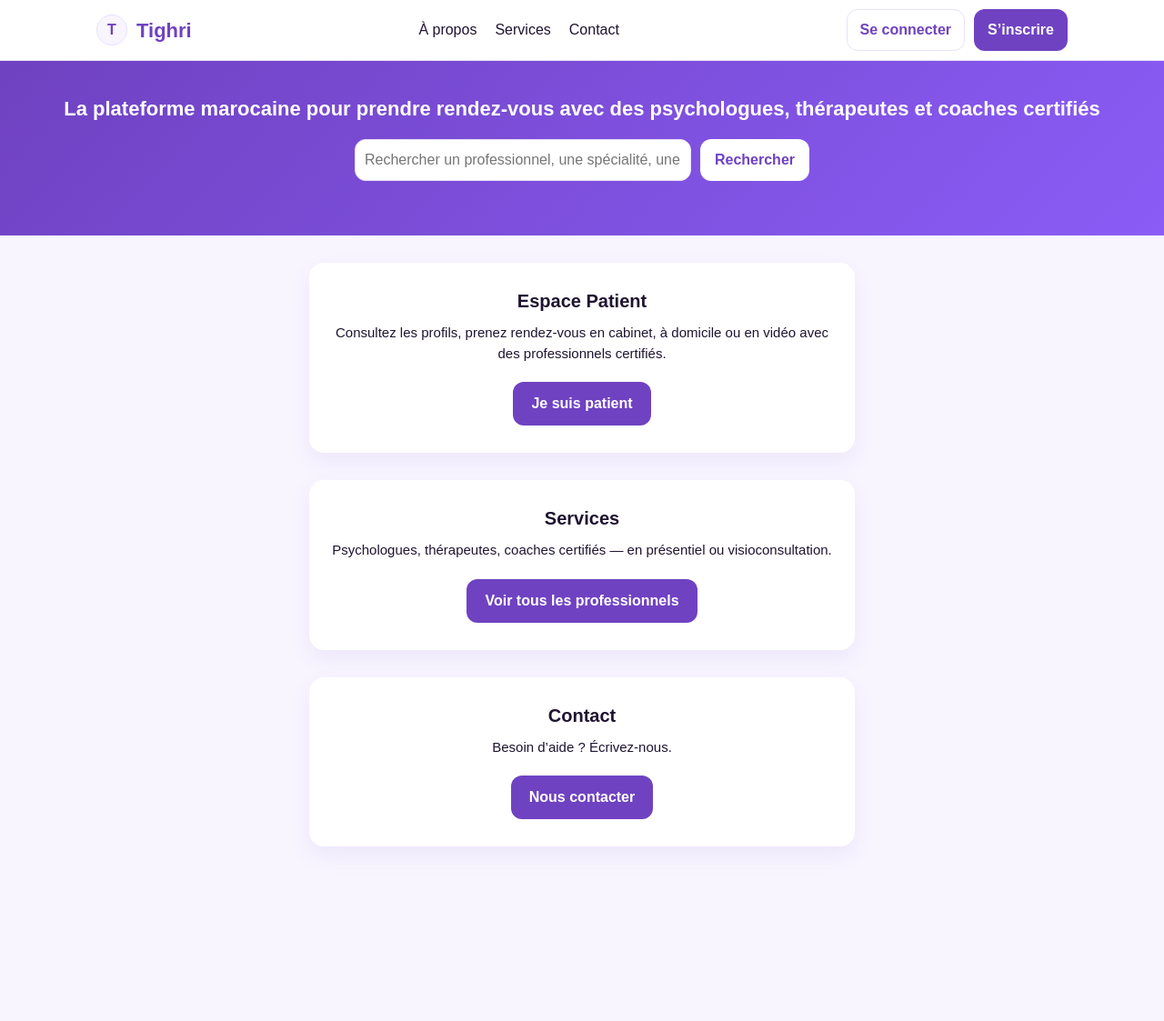
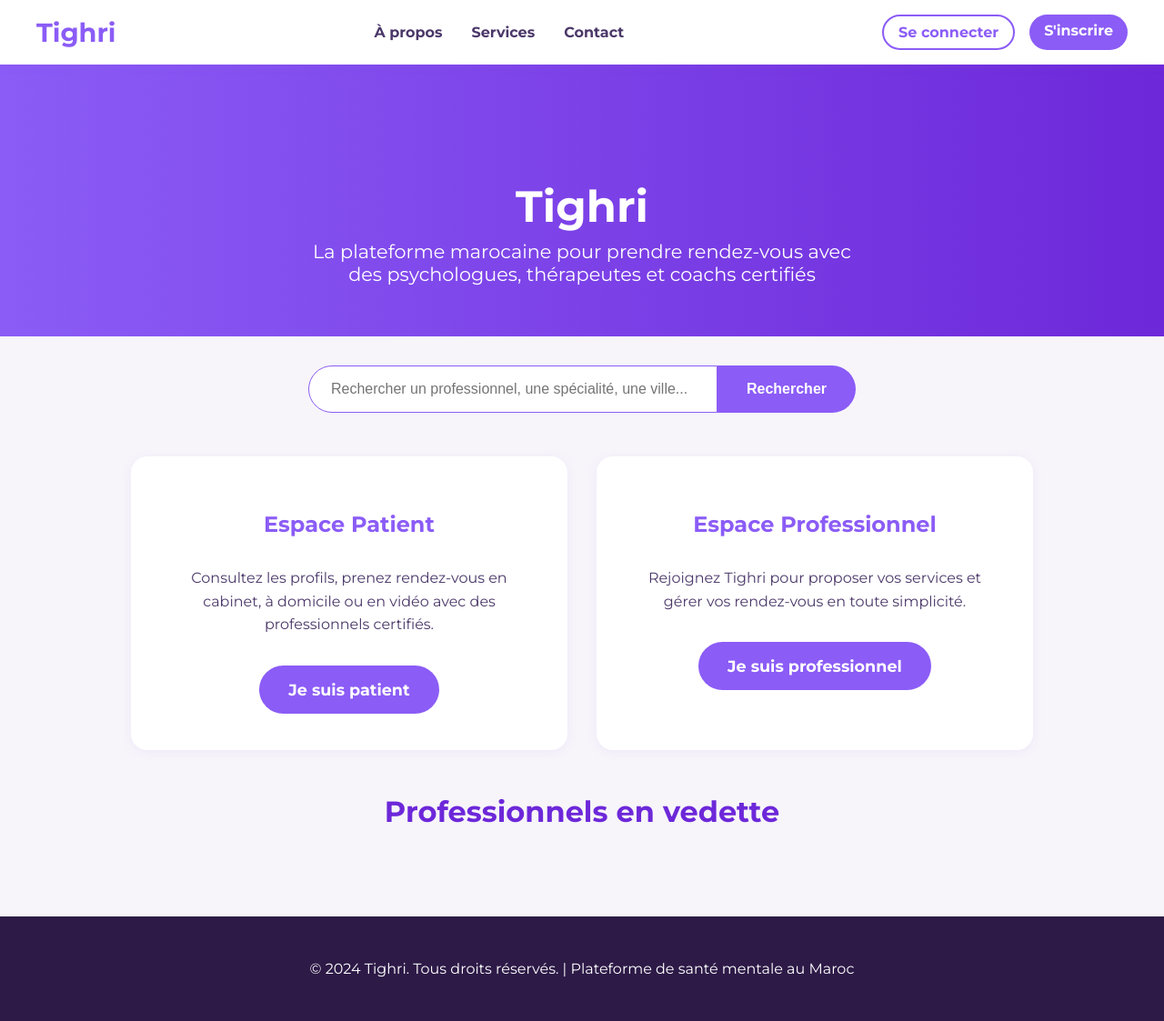
Before and after one commit to asccof/lumia-project-principale, a Flask app: page / in a window 1280 px wide. Shown: the whole page at 91% size. Before the commit the page ends 901 px from the top, so only its background shows below. Run offline with Flask 3, Linux system fonts and the light colour scheme; data that the repository does not hold is empty; some libraries are stand-ins or nearby versions.

Commit message:
Update index.html

```diff
--- a/templates/index.html
+++ b/templates/index.html
@@ -2,218 +2,163 @@
 <html lang="fr">
 <head>
   <meta charset="UTF-8" />
-  <meta name="viewport" content="width=device-width, initial-scale=1.0"/>
-  <title>Tighri – Plateforme de rendez-vous</title>
+  <meta name="viewport" content="width=device-width, initial-scale=1.0" />
+  <meta name="referrer" content="no-referrer" />
+  <title>Tighri - Prendre rendez-vous avec un professionnel</title>
 
-  <!-- (identique à ta version précédente) -->
-  <link href="https://cdn.jsdelivr.net/npm/bootstrap@5.1.3/dist/css/bootstrap.min.css" rel="stylesheet">
-  <link href="https://cdnjs.cloudflare.com/ajax/libs/font-awesome/6.5.2/css/all.min.css" rel="stylesheet">
+  <link href="https://fonts.googleapis.com/css2?family=Montserrat:wght@400;700&display=swap" rel="stylesheet">
+  <link rel="stylesheet" href="{{ url_for('static', filename='mobile.css') }}">
 
   <style>
-    :root{
-      --tgh-primary:#6f42c1;
-      --tgh-soft:#f8f5ff;
-      --tgh-ink:#1f1430;
-      --tgh-line:#e7e1fb;
+    body{font-family:'Montserrat',Arial,sans-serif;background:#f7f5fa;margin:0;color:#2d1a47}
+    .navbar{background:rgba(255,255,255,.95);backdrop-filter:blur(10px);position:fixed;top:0;width:100%;z-index:1000;box-shadow:0 2px 10px rgba(139,92,246,.1)}
+    .nav-container{max-width:1200px;margin:0 auto;display:flex;justify-content:space-between;align-items:center;padding:1rem 2rem}
+    .nav-logo{color:#8B5CF6;font-size:1.8rem;font-weight:700;text-decoration:none}
+    .nav-menu{display:flex;list-style:none;margin:0;padding:0;gap:2rem}
+    .nav-menu a{color:#4B3869;text-decoration:none;font-weight:600;transition:color .2s}
+    .nav-menu a:hover{color:#8B5CF6}
+    .nav-auth{display:flex;gap:1rem}
+    .nav-auth a{padding:.5rem 1rem;border-radius:20px;text-decoration:none;font-weight:600;transition:all .2s}
+    .nav-login{color:#8B5CF6;border:2px solid #8B5CF6}
+    .nav-login:hover{background:#8B5CF6;color:#fff}
+    .nav-register{background:#8B5CF6;color:#fff}
+    .nav-register:hover{background:#6D28D9}
+
+    header{background:linear-gradient(90deg,#8B5CF6 0%,#6D28D9 100%);color:#fff;padding:8rem 0 2rem;text-align:center;margin-top:70px}
+    header h1{margin:0 0 .5rem;font-size:3rem;font-weight:700}
+    header p{margin:0 0 1.5rem;font-size:1.3rem;max-width:600px;margin-left:auto;margin-right:auto}
+
+    .search-bar{display:flex;justify-content:center;margin:2rem 0 1rem}
+    .search-bar input{width:400px;padding:1rem 1.5rem;border:1px solid #8B5CF6;border-radius:30px 0 0 30px;font-size:1rem;outline:none}
+    .search-bar button{padding:1rem 2rem;border:none;background:#8B5CF6;color:#fff;font-size:1rem;border-radius:0 30px 30px 0;cursor:pointer;font-weight:700;transition:background .2s}
+    .search-bar button:hover{background:#6D28D9}
+
+    .sections{display:flex;flex-wrap:wrap;justify-content:center;gap:2rem;margin:3rem 0;padding:0 2rem}
+    .section{background:#fff;border-radius:18px;box-shadow:0 2px 12px rgba(139,92,246,.08);padding:2.5rem;min-width:320px;max-width:400px;flex:1 1 320px;display:flex;flex-direction:column;align-items:center;text-align:center}
+    .section h2{color:#8B5CF6;margin-bottom:1rem;font-size:1.5rem}
+    .section p{margin-bottom:2rem;color:#4B3869;line-height:1.6}
+    .section a{display:inline-block;background:#8B5CF6;color:#fff;padding:1rem 2rem;border-radius:30px;text-decoration:none;font-weight:700;font-size:1.1rem;transition:background .2s}
+    .section a:hover{background:#6D28D9}
+
+    .featured{max-width:1200px;margin:0 auto 4rem;padding:0 2rem}
+    .featured h3{color:#6D28D9;margin-bottom:2rem;text-align:center;font-size:2rem}
+    .professionals{display:flex;flex-wrap:wrap;gap:2rem;justify-content:center}
+
+    .professional-card{background:#fff;border-radius:14px;box-shadow:0 2px 8px rgba(139,92,246,.08);padding:1.5rem;min-width:280px;max-width:320px;flex:1 1 280px;display:flex;flex-direction:column;align-items:center;text-align:center}
+    .avatar-circle{width:96px;height:96px;border-radius:50%;border:3px solid #8B5CF6;display:flex;align-items:center;justify-content:center;overflow:hidden;margin-bottom:1rem;background:linear-gradient(#eee,#ddd)}
+    .avatar-img{width:100%;height:100%;object-fit:cover}
+    .professional-card h4{margin:.5rem 0 .2rem;color:#6D28D9}
+    .professional-card p{color:#4B3869;font-size:.95rem;margin-bottom:1rem}
+    .professional-card a{color:#8B5CF6;text-decoration:none;font-weight:600}
+    .professional-card a:hover{text-decoration:underline}
+
+    .about-section{background:#fff;padding:4rem 2rem;margin:3rem 0}
+    .about-container{max-width:1200px;margin:0 auto;text-align:center}
+    .about-section h2{color:#8B5CF6;font-size:2.5rem;margin-bottom:1rem}
+    .about-section p{color:#4B3869;font-size:1.1rem;line-height:1.8;max-width:800px;margin:0 auto 2rem}
+
+    .services-section{padding:4rem 2rem;background:#f7f5fa}
+    .services-container{max-width:1200px;margin:0 auto}
+    .services-section h2{color:#8B5CF6;font-size:2.5rem;text-align:center;margin-bottom:3rem}
+    .services-grid{display:grid;grid-template-columns:repeat(auto-fit,minmax(300px,1fr));gap:2rem}
+    .service-card{background:#fff;padding:2rem;border-radius:14px;box-shadow:0 2px 8px rgba(139,92,246,.08);text-align:center}
+    .service-card h3{color:#6D28D9;margin-bottom:1rem}
+    .service-card p{color:#4B3869;line-height:1.6}
+
+    .contact-section{background:#8B5CF6;color:#fff;padding:4rem 2rem;text-align:center}
+    .contact-container{max-width:800px;margin:0 auto}
+    .contact-section h2{font-size:2.5rem;margin-bottom:1rem}
+    .contact-section p{font-size:1.1rem;margin-bottom:2rem;opacity:.9}
+    .contact-info{display:flex;justify-content:center;gap:3rem;flex-wrap:wrap}
+    .contact-item{display:flex;flex-direction:column;align-items:center;gap:.5rem}
+    .contact-item strong{font-size:1.1rem}
+
+    footer{background:#2d1a47;color:#fff;text-align:center;padding:2rem}
+
+    @media(max-width:768px){
+      .nav-container{flex-direction:column;gap:1rem}
+      .nav-menu{flex-direction:column;gap:1rem}
+      header{padding:6rem 0 2rem}
+      header h1{font-size:2rem}
+      .search-bar input{width:250px}
+      .sections{flex-direction:column;align-items:center}
+      .contact-info{flex-direction:column;gap:1.5rem}
     }
-
-    body{ background:var(--tgh-soft); color:var(--tgh-ink); font-family:sans-serif; }
-
-    /* ===== HEADER (identique + ajout burger) ===== */
-    .tgh-header{ background:#fff; border-bottom:1px solid var(--tgh-line); }
-    .tgh-header .tgh-container{
-      max-width:1100px; margin:0 auto; padding:10px 16px;
-      display:flex; align-items:center; justify-content:space-between; gap:12px;
-    }
-    .tgh-brand{ display:flex; align-items:center; gap:10px; text-decoration:none; }
-    .tgh-logo-circle{
-      display:inline-grid; place-items:center;
-      width:34px; height:34px; border-radius:50%;
-      background:var(--tgh-soft); color:var(--tgh-primary); font-weight:700;
-      border:1px solid var(--tgh-line);
-    }
-    .tgh-brand-text{ font-weight:800; font-size:22px; color:var(--tgh-primary); }
-
-    .tgh-nav{ position:relative; display:flex; align-items:center; gap:10px; }
-    .tgh-nav-desktop{ list-style:none; display:flex; gap:20px; margin:0; padding:0; }
-    .tgh-nav-desktop a{ color:var(--tgh-ink); text-decoration:none; font-weight:500; }
-    .tgh-nav-desktop a:hover{ color:var(--tgh-primary); text-decoration:underline; }
-
-    /* === AJOUT MINIMAL : bouton burger + panneau === */
-    .tgh-burger{
-      display:none; background:#fff; border:1px solid var(--tgh-line);
-      border-radius:10px; padding:8px; color:var(--tgh-primary); cursor:pointer;
-    }
-    .tgh-burger svg{ display:block; }
-    .tgh-nav-mobile{
-      position:absolute; top:115%; right:0; z-index:1000; width:240px;
-      background:#fff; border:1px solid var(--tgh-line); border-radius:12px;
-      box-shadow:0 12px 34px rgba(111,66,193,.15); padding:8px;
-    }
-    .tgh-nav-mobile a{
-      display:block; padding:10px 12px; border-radius:8px;
-      color:var(--tgh-ink); text-decoration:none; font-weight:500;
-    }
-    .tgh-nav-mobile a:hover{ background:var(--tgh-soft); }
-
-    .tgh-actions{ display:flex; gap:10px; align-items:center; }
-    .tgh-btn{
-      display:inline-flex; align-items:center; justify-content:center;
-      padding:10px 14px; border-radius:12px; text-decoration:none; font-weight:600;
-      border:1px solid transparent; white-space:nowrap;
-    }
-    .tgh-btn-ghost{ color:var(--tgh-primary); background:#fff; border-color:var(--tgh-line); }
-    .tgh-btn-ghost:hover{ background:var(--tgh-soft); }
-    .tgh-btn-primary{ background:var(--tgh-primary); color:#fff; }
-    .tgh-btn-primary:hover{ filter:brightness(.96); }
-
-    /* ===== HERO ===== */
-    .tgh-hero{
-      text-align:center; padding:40px 16px;
-      background:linear-gradient(135deg, var(--tgh-primary), #8b5cf6); color:#fff;
-    }
-    .tgh-hero h1{ font-size:22px; font-weight:600; margin-bottom:16px; }
-
-    .tgh-search{
-      max-width:500px; margin:20px auto; display:flex; gap:10px; flex-wrap:wrap;
-    }
-    .tgh-search input{
-      flex:1; border:1px solid var(--tgh-line); border-radius:12px; padding:10px;
-    }
-    .tgh-search button{
-      border:none; background:#fff; color:var(--tgh-primary);
-      padding:10px 16px; border-radius:12px; font-weight:600;
-    }
-
-    /* ===== PATIENT ===== */
-    .tgh-patient{
-      background:#fff; border-radius:16px; padding:30px 20px;
-      margin:30px auto; max-width:600px; text-align:center;
-      box-shadow:0 10px 25px rgba(111,66,193,.08);
-    }
-    .tgh-patient h2{ font-size:20px; font-weight:700; margin-bottom:12px; }
-    .tgh-patient p{ font-size:15px; margin-bottom:20px; }
-    .tgh-patient a{
-      display:inline-block; background:var(--tgh-primary); color:#fff;
-      padding:12px 20px; border-radius:12px; font-weight:600; text-decoration:none;
-    }
-
-    /* ===== Responsive ===== */
-    @media (max-width: 767.98px){
-      /* cacher uniquement la nav desktop (les 3 liens) et montrer le burger */
-      .tgh-nav-desktop{ display:none; }
-      .tgh-burger{ display:inline-flex; }
-
-      .tgh-brand-text{ font-size:20px; }
-      .tgh-actions .tgh-btn{ padding:8px 12px; border-radius:10px; }
-      .tgh-hero{ padding: 2.25rem 1rem; }
-      .tgh-hero h1{ font-size: 1.2rem; }
-      .tgh-search{ margin-top:.75rem; }
-    }
-
-    @media (prefers-reduced-motion: no-preference){
-      .tgh-nav-mobile{ transition:opacity .18s ease, transform .18s ease; }
-      .tgh-nav-mobile[data-open="true"]{ opacity:1; transform:translateY(0); }
-      .tgh-nav-mobile[data-open="false"]{ opacity:0; transform:translateY(-6px); }
+    @media(max-width:480px){
+      .nav-container{padding:.6rem 1rem;gap:.5rem}
+      header{padding:5.5rem 1rem 1.5rem;margin-top:64px}
+      .search-bar{flex-direction:column;align-items:stretch;padding:0 1rem;gap:.5rem}
+      .search-bar input,.search-bar button{width:100%;border-radius:12px}
+      .sections{padding:0 1rem;gap:1rem;margin:2rem 0}
+      .section{min-width:0;width:100%;max-width:100%;padding:1.25rem}
+      .featured{padding:0 1rem}
+      .professional-card{max-width:100%}
     }
   </style>
 </head>
 <body>
-
-  <!-- ===== HEADER (identique à ta version, avec burger ajouté) ===== -->
-  <header class="tgh-header" role="banner">
-    <div class="tgh-container">
-      <a class="tgh-brand" href="/" aria-label="Accueil Tighri">
-        <span class="tgh-logo-circle">T</span>
-        <span class="tgh-brand-text">Tighri</span>
-      </a>
-
-      <nav class="tgh-nav" aria-label="Navigation principale">
-        <ul class="tgh-nav-desktop">
-          <!-- (identiques) -->
-          <li><a href="#a-propos">À propos</a></li>
-          <li><a href="#services">Services</a></li>
-          <li><a href="#contact">Contact</a></li>
-        </ul>
-
-        <!-- === AJOUT : bouton burger (mobile) === -->
-        <button class="tgh-burger" aria-label="Ouvrir le menu" aria-controls="tgh-mobile-menu" aria-expanded="false">
-          <svg width="26" height="26" viewBox="0 0 24 24" aria-hidden="true">
-            <path d="M3 6h18M3 12h18M3 18h18" stroke="currentColor" stroke-width="2" stroke-linecap="round"/>
-          </svg>
-        </button>
-
-        <!-- === AJOUT : panneau mobile (ne contient que ces 3 liens) === -->
-        <div id="tgh-mobile-menu" class="tgh-nav-mobile" hidden>
-          <a href="#a-propos">À propos</a>
-          <a href="#services">Services</a>
-          <a href="#contact">Contact</a>
-        </div>
-      </nav>
-
-      <div class="tgh-actions">
-        <a class="tgh-btn tgh-btn-ghost" href="/login">Se connecter</a>
-        <a class="tgh-btn tgh-btn-primary" href="/signup">S’inscrire</a>
+  <nav class="navbar">
+    <div class="nav-container">
+      <a href="/" class="nav-logo">Tighri</a>
+      <ul class="nav-menu">
+        <li><a href="#about">À propos</a></li>
+        <li><a href="#services">Services</a></li>
+        <li><a href="#contact">Contact</a></li>
+      </ul>
+      <div class="nav-auth">
+        <a href="/login" class="nav-login">Se connecter</a>
+        <a href="/register" class="nav-register">S'inscrire</a>
       </div>
     </div>
+  </nav>
+
+  <header>
+    <h1>Tighri</h1>
+    <p>La plateforme marocaine pour prendre rendez-vous avec des psychologues, thérapeutes et coachs certifiés</p>
   </header>
 
-  <!-- ===== HERO (identique) ===== -->
-  <section class="tgh-hero">
-    <h1>La plateforme marocaine pour prendre rendez-vous avec des psychologues, thérapeutes et coaches certifiés</h1>
-    <form class="tgh-search" role="search" method="get" action="/professionals">
-      <input type="text" name="q" placeholder="Rechercher un professionnel, une spécialité, une ville..." aria-label="Recherche">
-      <button type="submit">Rechercher</button>
-    </form>
-  </section>
+  <form class="search-bar" method="get" action="/professionals">
+    <input type="text" name="q" placeholder="Rechercher un professionnel, une spécialité, une ville...">
+    <button type="submit">Rechercher</button>
+  </form>
 
-  <!-- ===== PATIENT (identique) ===== -->
-  <section class="tgh-patient" id="a-propos">
-    <h2>Espace Patient</h2>
-    <p>Consultez les profils, prenez rendez-vous en cabinet, à domicile ou en vidéo avec des professionnels certifiés.</p>
-    <a href="/patients">Je suis patient</a>
-  </section>
+  <div class="sections">
+    <div class="section">
+      <h2>Espace Patient</h2>
+      <p>Consultez les profils, prenez rendez-vous en cabinet, à domicile ou en vidéo avec des professionnels certifiés.</p>
+      <a href="/register">Je suis patient</a>
+    </div>
+    <div class="section">
+      <h2>Espace Professionnel</h2>
+      <p>Rejoignez Tighri pour proposer vos services et gérer vos rendez-vous en toute simplicité.</p>
+      <a href="/professional_register">Je suis professionnel</a>
+    </div>
+  </div>
 
-  <!-- ancres de section (pour #services / #contact si tu veux scroller sur la même page) -->
-  <section id="services" class="tgh-patient" style="margin-top:0">
-    <h2>Services</h2>
-    <p>Psychologues, thérapeutes, coaches certifiés — en présentiel ou visioconsultation.</p>
-    <a href="/professionals">Voir tous les professionnels</a>
-  </section>
+  <div class="featured">
+    <h3>Professionnels en vedette</h3>
+    <div class="professionals">
+      {% for professional in professionals %}
+        <div class="professional-card">
+          <div class="avatar-circle">
+            <img class="avatar-img"
+                 src="{{ url_for('profile_photo', professional_id=professional.id) }}"
+                 alt="Photo de {{ professional.name }}"
+                 loading="eager" fetchpriority="high">
+          </div>
+          <h4>{{ professional.name }}</h4>
+          <p>{{ professional.specialty }}</p>
+          <p>{{ professional.description[:80] }}{% if professional.description|length > 80 %}...{% endif %}</p>
+          <a href="/professional/{{ professional.id }}">Voir le profil</a>
+        </div>
+      {% endfor %}
+    </div>
+  </div>
 
-  <section id="contact" class="tgh-patient" style="margin-top:0">
-    <h2>Contact</h2>
-    <p>Besoin d’aide ? Écrivez-nous.</p>
-    <a href="/contact">Nous contacter</a>
-  </section>
+  {% include 'contact_section.html' ignore missing %}
 
-  <!-- (identique) -->
-  <script>
-    (function(){
-      const header = document.querySelector('.tgh-header');
-      const btn = header.querySelector('.tgh-burger');
-      const panel = header.querySelector('#tgh-mobile-menu');
-      if(!btn || !panel) return;
-
-      function openMenu(open){
-        btn.setAttribute('aria-expanded', String(open));
-        panel.hidden = !open;
-        panel.dataset.open = open ? 'true' : 'false';
-      }
-
-      btn.addEventListener('click', ()=>{
-        const isOpen = btn.getAttribute('aria-expanded') === 'true';
-        openMenu(!isOpen);
-      });
-
-      document.addEventListener('click', (e)=>{
-        if(!panel.hidden && !header.contains(e.target)){ openMenu(false); }
-      });
-
-      document.addEventListener('keydown', (e)=>{
-        if(e.key === 'Escape'){ openMenu(false); }
-      });
-    })();
-  </script>
+  <footer>
+    <p>&copy; 2024 Tighri. Tous droits réservés. | Plateforme de santé mentale au Maroc</p>
+  </footer>
 </body>
 </html>
```
